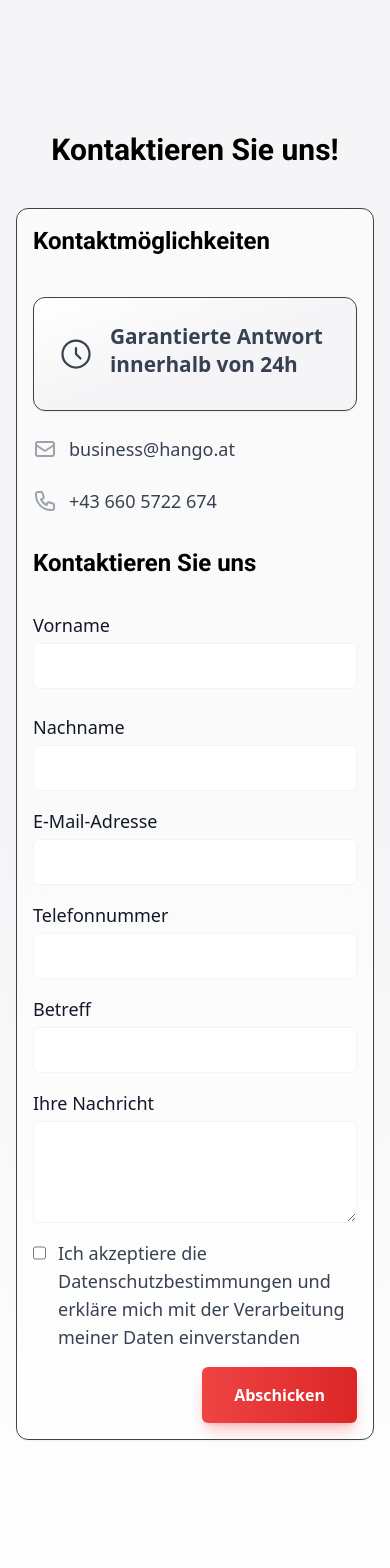
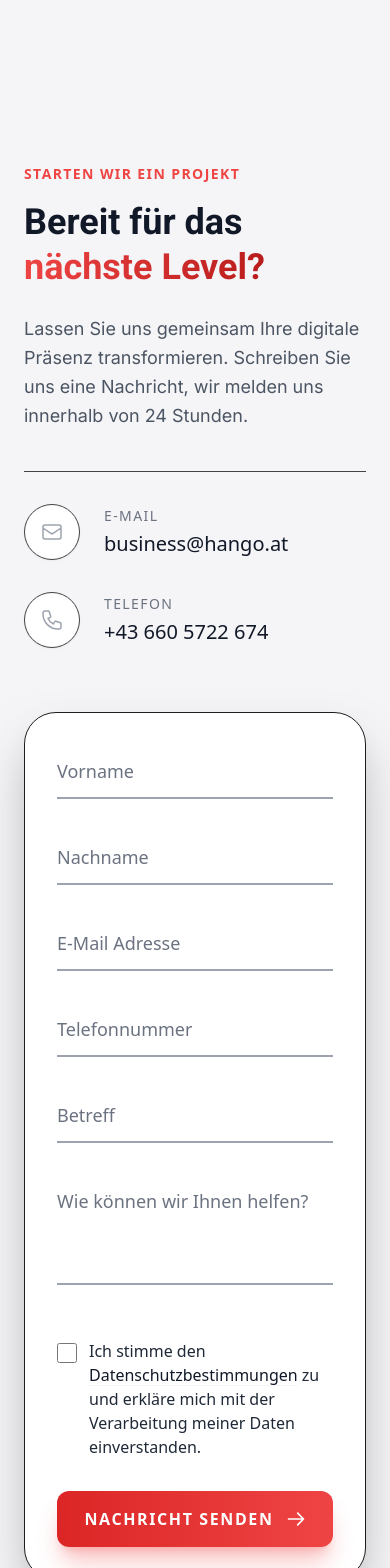
Before and after one commit to simeonjovicic/hango, a React (Vite) app in the folder Hango/: page / in a window 390 px wide. Shown: the part 9440-11008 px from the top of the page. Built offline with nearby package versions, Linux system fonts and the light colour scheme.

Commit message:
3D tilt for the cards / update contact forms

```diff
--- a/Hango/src/components/ContactUs.jsx
+++ b/Hango/src/components/ContactUs.jsx
@@ -2,7 +2,6 @@ import React, { useState, useRef, useEffect } from "react";
 import emailjs from "emailjs-com";
 import { gsap } from "gsap";
 import { Link } from "react-router-dom";
-
 
 const ContactUs = () => {
   const [formData, setFormData] = useState({
@@ -18,355 +17,164 @@ const ContactUs = () => {
   const [errors, setErrors] = useState({});
   const [isSending, setIsSending] = useState(false);
   const [isSent, setIsSent] = useState(false);
-
-  // Reference to the submit button for GSAP animation
   const buttonRef = useRef(null);
 
   useEffect(() => {
     if (isSent) {
-      // Play a quick scale animation on the button
       gsap.fromTo(
         buttonRef.current,
         { scale: 1 },
-        {
-          scale: 1.2,
-          duration: 0.2,
-          yoyo: true,
-          repeat: 1,
-        }
+        { scale: 1.05, duration: 0.3, yoyo: true, repeat: 1, ease: "power2.out" }
       );
-
-      // Revert "Gesendet!" status after 2 seconds
-      const timer = setTimeout(() => {
-        setIsSent(false);
-      }, 2000);
-
+      const timer = setTimeout(() => setIsSent(false), 3000);
       return () => clearTimeout(timer);
     }
   }, [isSent]);
 
-  // Validation function
   const validateForm = () => {
     let newErrors = {};
-
-    if (!formData.vorname.trim())
-      newErrors.vorname = "Vorname ist erforderlich";
-    if (!formData.nachname.trim())
-      newErrors.nachname = "Nachname ist erforderlich";
-    if (!formData.email.match(/^[^\s@]+@[^\s@]+\.[^\s@]+$/))
-      newErrors.email = "Ungültige E-Mail-Adresse";
-    if (!formData.telefonnummer.match(/^\+?[0-9\s-]{7,15}$/))
-      newErrors.telefonnummer = "Ungültige Telefonnummer";
-    if (!formData.betreff.trim())
-      newErrors.betreff = "Betreff ist erforderlich";
-    if (!formData.nachricht.trim())
-      newErrors.nachricht = "Nachricht darf nicht leer sein";
-    if (!formData.terms)
-      newErrors.terms = "Bitte akzeptieren Sie die Bedingungen";
-
+    if (!formData.vorname.trim()) newErrors.vorname = "Pflichtfeld";
+    if (!formData.nachname.trim()) newErrors.nachname = "Pflichtfeld";
+    if (!formData.email.match(/^[^\s@]+@[^\s@]+\.[^\s@]+$/)) newErrors.email = "Ungültige E-Mail";
+    if (!formData.telefonnummer.match(/^\+?[0-9\s-]{7,15}$/)) newErrors.telefonnummer = "Ungültige Nummer";
+    if (!formData.betreff.trim()) newErrors.betreff = "Pflichtfeld";
+    if (!formData.nachricht.trim()) newErrors.nachricht = "Pflichtfeld";
+    if (!formData.terms) newErrors.terms = "Bitte akzeptieren";
     setErrors(newErrors);
     return Object.keys(newErrors).length === 0;
   };
 
-  // Handle input change
   const handleChange = (e) => {
     const { name, value, type, checked } = e.target;
-    setFormData({
-      ...formData,
-      [name]: type === "checkbox" ? checked : value,
-    });
+    setFormData({ ...formData, [name]: type === "checkbox" ? checked : value });
+    if (errors[name]) setErrors({ ...errors, [name]: null });
   };
 
-  // Handle form submission
   const handleSubmit = (e) => {
     e.preventDefault();
-
     if (!validateForm()) return;
-
     setIsSending(true);
 
-    // Match the keys in your code to the placeholders in your EmailJS template
     const templateParams = {
-      to_name: "Flowbite Support",
+      to_name: "Hango Support",
       from_name: `${formData.vorname} ${formData.nachname}`,
-      message: `
-Betreff: ${formData.betreff}
-Nachricht: ${formData.nachricht}
-
-Telefonnummer: ${formData.telefonnummer}
-E-Mail: ${formData.email}
-      `,
+      message: `Betreff: ${formData.betreff}\nNachricht: ${formData.nachricht}\n\nTelefonnummer: ${formData.telefonnummer}\nE-Mail: ${formData.email}`,
     };
 
-    console.log("Sending email with:", templateParams);
-
     emailjs
-      .send(
-        "service_mn1xjte", // Replace with your EmailJS Service ID
-        "template_n65hvxf", // Replace with your EmailJS Template ID
-        templateParams, // Pass the object with matching placeholder keys
-        "cRQL4WjpEK6oZIUHO" // Replace with your EmailJS Public Key (User ID)
-      )
+      .send("service_mn1xjte", "template_n65hvxf", templateParams, "cRQL4WjpEK6oZIUHO")
       .then(
-        (response) => {
-          alert("Nachricht erfolgreich gesendet!");
-          setFormData({
-            vorname: "",
-            nachname: "",
-            email: "",
-            telefonnummer: "",
-            betreff: "",
-            nachricht: "",
-            terms: false,
-          });
+        () => {
+          setFormData({ vorname: "", nachname: "", email: "", telefonnummer: "", betreff: "", nachricht: "", terms: false });
           setErrors({});
           setIsSending(false);
           setIsSent(true);
         },
-        (error) => {
-          alert(
-            "Fehler beim Senden der Nachricht. Bitte versuchen Sie es erneut."
-          );
+        () => {
+          alert("Fehler beim Senden. Bitte versuchen Sie es erneut.");
           setIsSending(false);
         }
       );
   };
 
   return (
-    <div className="pt-16 md:pt-40 relative min-h-[182vh] lg:md:min-h-[147vh] w-full bg-gradient-to-t from-[#ffffff] via-[#f5f5f7] to-[#f5f5f7] text-black">
-      <h1 className="text-center text-3xl md:text-5xl font-roboto font-extrabold mb-10">
-        Kontaktieren Sie uns!
-      </h1>
+    <div className="relative w-full bg-[#f5f5f7] text-gray-900 overflow-hidden py-24 md:py-32">
+      <div className="max-w-7xl mx-auto px-6 lg:px-8 relative z-10">
+        <div className="grid grid-cols-1 lg:grid-cols-2 gap-16 lg:gap-24">
 
-      <div className="max-w-8xl mx-4 md:mx-40 grid grid-cols-1 md:grid-cols-2 gap-8 md:gap-14 p-4 md:p-16 bg-white/50 rounded-xl shadow-sm border border-gray-200 backdrop-blur-md">
-        <div className="space-y-10">
-          <h2 className="text-2xl md:text-3xl font-bold font-roboto">
-            Kontaktmöglichkeiten
+          {/* Left Column: Typography & Info */}
+          <div className="flex flex-col justify-center space-y-10">
+            <div>
+              <p className="text-red-500 font-bold tracking-widest uppercase text-sm mb-4">Starten wir ein Projekt</p>
+              <h2 className="text-4xl md:text-6xl font-extrabold font-roboto leading-tight mb-6 text-gray-900">
+                Bereit für das <br/> <span className="text-transparent bg-clip-text bg-gradient-to-r from-red-500 to-red-700">nächste Level?</span>
               </h2>
-          <div className="space-y-6 text-gray-700 text-lg">
-            <div className="group relative overflow-hidden bg-gradient-to-br from-blue-50/50 to-indigo-50/50 p-6 rounded-xl border border-blue-200 hover:border-blue-300 transition-all duration-300 shadow-sm hover:shadow-md">
-              {/* Simplified background animation */}
-              <div className="absolute inset-0 opacity-20">
-                <div className="absolute -top-1 -left-4 w-24 h-24 bg-blue-300 rounded-full blur-2xl opacity-20 animate-pulse-slow" />
+              <p className="text-gray-600 text-lg md:text-xl font-inter max-w-md leading-relaxed">
+                Lassen Sie uns gemeinsam Ihre digitale Präsenz transformieren. Schreiben Sie uns eine Nachricht, wir melden uns innerhalb von 24 Stunden.
+              </p>
             </div>
 
-              <div className="relative flex items-center space-x-4">
-                {/* Icon container */}
-                <div className="flex-shrink-0">
-                  <svg
-                    xmlns="http://www.w3.org/2000/svg"
-                    className="h-9 w-9 text-blue-400 transition-transform duration-300"
-                    fill="none"
-                    viewBox="0 0 24 24"
-                    stroke="currentColor"
-                    strokeWidth="1.5"
-                  >
-                    <path
-                      strokeLinecap="round"
-                      strokeLinejoin="round"
-                      d="M12 8v4l3 3m6-3a9 9 0 11-18 0 9 9 0 0118 0z"
-                    />
-                  </svg>
+            <div className="space-y-8 pt-8 border-t border-gray-200">
+              <a href="mailto:business@hango.at" className="group flex items-center space-x-6">
+                <div className="w-14 h-14 rounded-full border border-gray-200 bg-white flex items-center justify-center group-hover:border-red-300 transition-colors duration-500 shadow-sm">
+                  <svg className="w-6 h-6 text-gray-400 group-hover:text-red-500 transition-colors duration-500" fill="none" viewBox="0 0 24 24" stroke="currentColor"><path strokeLinecap="round" strokeLinejoin="round" strokeWidth={1.5} d="M3 8l7.89 5.26a2 2 0 002.22 0L21 8M5 19h14a2 2 0 002-2V7a2 2 0 00-2-2H5a2 2 0 00-2 2v10a2 2 0 002 2z" /></svg>
                 </div>
-
-                {/* Simplified content */}
-                <div className="flex-1">
-                  <h3 className="text-[1.3rem] font-semibold text-blue-900 mb-2">
-                    Garantierte Antwort innerhalb von 24h
-                  </h3>
-                  <p className="text-blue-300"></p>
+                <div>
+                  <p className="text-sm text-gray-500 uppercase tracking-widest mb-1">E-Mail</p>
+                  <p className="text-xl font-medium text-gray-900 group-hover:text-red-500 transition-colors duration-500">business@hango.at</p>
                 </div>
-              </div>
-
-              {/* Subtle hover effect */}
-              <div className="absolute inset-0 pointer-events-none overflow-hidden">
-                <div className="absolute -inset-12 opacity-0 group-hover:opacity-20 transition-opacity duration-300">
-                  <div className="absolute inset-0 bg-gradient-to-r from-transparent via-blue-400/30 to-transparent transform -skew-x-12 w-1/3 shine-animation" />
-                </div>
-              </div>
-            </div>
-
-            {/* Email */}
-            <a
-              href="mailto:business@hango.at"
-              className="flex items-center hover:text-blue-400 transition-colors group hover:text-white"
-            >
-              <svg
-                xmlns="http://www.w3.org/2000/svg"
-                className="h-6 w-6 mr-3 text-gray-400 group-hover:text-blue-400"
-                fill="none"
-                viewBox="0 0 24 24"
-                stroke="currentColor"
-              >
-                <path
-                  strokeLinecap="round"
-                  strokeLinejoin="round"
-                  strokeWidth={2}
-                  d="M3 8l7.89 5.26a2 2 0 002.22 0L21 8M5 19h14a2 2 0 002-2V7a2 2 0 00-2-2H5a2 2 0 00-2 2v10a2 2 0 002 2z"
-                />
-              </svg>
-              <span>business@hango.at</span>
               </a>
 
-            {/* Phone */}
-            <a
-              href="tel:+436605722674"
-              className="flex items-center hover:text-blue-400 transition-colors group"
-            >
-              <svg
-                xmlns="http://www.w3.org/2000/svg"
-                className="h-6 w-6 mr-3 text-gray-400 group-hover:text-blue-400"
-                fill="none"
-                viewBox="0 0 24 24"
-                stroke="currentColor"
-              >
-                <path
-                  strokeLinecap="round"
-                  strokeLinejoin="round"
-                  strokeWidth={2}
-                  d="M3 5a2 2 0 012-2h3.28a1 1 0 01.948.684l1.498 4.493a1 1 0 01-.502 1.21l-2.257 1.13a11.042 11.042 0 005.516 5.516l1.13-2.257a1 1 0 011.21-.502l4.493 1.498a1 1 0 01.684.949V19a2 2 0 01-2 2h-1C9.716 21 3 14.284 3 6V5z"
-                />
-              </svg>
-              <span>+43 660 5722 674</span>
+              <a href="tel:+436605722674" className="group flex items-center space-x-6">
+                <div className="w-14 h-14 rounded-full border border-gray-200 bg-white flex items-center justify-center group-hover:border-red-300 transition-colors duration-500 shadow-sm">
+                  <svg className="w-6 h-6 text-gray-400 group-hover:text-red-500 transition-colors duration-500" fill="none" viewBox="0 0 24 24" stroke="currentColor"><path strokeLinecap="round" strokeLinejoin="round" strokeWidth={1.5} d="M3 5a2 2 0 012-2h3.28a1 1 0 01.948.684l1.498 4.493a1 1 0 01-.502 1.21l-2.257 1.13a11.042 11.042 0 005.516 5.516l1.13-2.257a1 1 0 011.21-.502l4.493 1.498a1 1 0 01.684.949V19a2 2 0 01-2 2h-1C9.716 21 3 14.284 3 6V5z" /></svg>
+                </div>
+                <div>
+                  <p className="text-sm text-gray-500 uppercase tracking-widest mb-1">Telefon</p>
+                  <p className="text-xl font-medium text-gray-900 group-hover:text-red-500 transition-colors duration-500">+43 660 5722 674</p>
+                </div>
               </a>
             </div>
           </div>
 
-        <div className="space-y-8">
-          <h2 className="text-2xl md:text-3xl font-bold font-roboto">
-            Kontaktieren Sie uns
-          </h2>
-
-          <form className="space-y-4" onSubmit={handleSubmit}>
-            <div className="grid grid-cols-1 md:grid-cols-2 gap-6">
-              <div>
-                <label className="block mb-1 text-lg font-medium text-gray-900">
-                  Vorname
-                </label>
-                <input
-                  type="text"
-                  name="vorname"
-                  value={formData.vorname}
-                  onChange={handleChange}
-                  className="block w-full rounded-md bg-white border border-gray-300 p-2 text-lg focus:ring-2 focus:ring-blue-500 focus:outline-none text-black"
-                />
-                {errors.vorname && (
-                  <p className="text-red-500">{errors.vorname}</p>
-                )}
+          {/* Right Column: The Form */}
+          <div className="bg-white border border-gray-100 rounded-[2rem] p-8 md:p-12 shadow-2xl shadow-gray-200/50 relative">
+            <form onSubmit={handleSubmit} className="space-y-8 relative z-10">
+              <div className="grid grid-cols-1 md:grid-cols-2 gap-8">
+                <div className="relative">
+                  <input type="text" name="vorname" value={formData.vorname} onChange={handleChange} placeholder="Vorname" className="w-full bg-transparent border-b-2 border-gray-400 py-3 text-gray-900 text-lg font-medium placeholder-gray-500 focus:outline-none focus:border-red-500 transition-colors duration-300" />
+                  {errors.vorname && <p className="absolute -bottom-5 left-0 text-xs text-red-500">{errors.vorname}</p>}
                 </div>
-
-              <div>
-                <label className="block mb-1 text-lg font-medium text-gray-900">
-                  Nachname
-                </label>
-                <input
-                  type="text"
-                  name="nachname"
-                  value={formData.nachname}
-                  onChange={handleChange}
-                  className="block w-full rounded-md bg-white border border-gray-300 p-2 text-lg focus:ring-2 focus:ring-blue-500 focus:outline-none text-black"
-                />
-                {errors.nachname && (
-                  <p className="text-red-500">{errors.nachname}</p>
-                )}
+                <div className="relative">
+                  <input type="text" name="nachname" value={formData.nachname} onChange={handleChange} placeholder="Nachname" className="w-full bg-transparent border-b-2 border-gray-400 py-3 text-gray-900 text-lg font-medium placeholder-gray-500 focus:outline-none focus:border-red-500 transition-colors duration-300" />
+                  {errors.nachname && <p className="absolute -bottom-5 left-0 text-xs text-red-500">{errors.nachname}</p>}
                 </div>
               </div>
 
-            <div>
-              <label className="block mb-1 text-lg font-medium text-gray-900">
-                E-Mail-Adresse
-              </label>
-              <input
-                type="email"
-                name="email"
-                value={formData.email}
-                onChange={handleChange}
-                className="block w-full rounded-md bg-white border border-gray-300 p-2 text-lg focus:ring-2 focus:ring-blue-500 focus:outline-none text-black"
-              />
-              {errors.email && <p className="text-red-500">{errors.email}</p>}
+              <div className="relative">
+                <input type="email" name="email" value={formData.email} onChange={handleChange} placeholder="E-Mail Adresse" className="w-full bg-transparent border-b-2 border-gray-400 py-3 text-gray-900 text-lg font-medium placeholder-gray-500 focus:outline-none focus:border-red-500 transition-colors duration-300" />
+                {errors.email && <p className="absolute -bottom-5 left-0 text-xs text-red-500">{errors.email}</p>}
               </div>
 
-            <div>
-              <label className="block mb-1 text-lg font-medium text-gray-900">
-                Telefonnummer
-              </label>
-              <input
-                type="text"
-                name="telefonnummer"
-                value={formData.telefonnummer}
-                onChange={handleChange}
-                className="block w-full rounded-md bg-white border border-gray-300 p-2 text-lg focus:ring-2 focus:ring-blue-500 focus:outline-none text-black"
-              />
-              {errors.telefonnummer && (
-                <p className="text-red-500">{errors.telefonnummer}</p>
-              )}
+              <div className="relative">
+                <input type="text" name="telefonnummer" value={formData.telefonnummer} onChange={handleChange} placeholder="Telefonnummer" className="w-full bg-transparent border-b-2 border-gray-400 py-3 text-gray-900 text-lg font-medium placeholder-gray-500 focus:outline-none focus:border-red-500 transition-colors duration-300" />
+                {errors.telefonnummer && <p className="absolute -bottom-5 left-0 text-xs text-red-500">{errors.telefonnummer}</p>}
               </div>
 
-            <div>
-              <label className="block mb-1 text-lg font-medium text-gray-900">
-                Betreff
-              </label>
-              <input
-                type="text"
-                name="betreff"
-                value={formData.betreff}
-                onChange={handleChange}
-                className="block w-full rounded-md bg-white border border-gray-300 p-2 text-lg focus:ring-2 focus:ring-blue-500 focus:outline-none text-black"
-              />
-              {errors.betreff && (
-                <p className="text-red-500">{errors.betreff}</p>
-              )}
+              <div className="relative">
+                <input type="text" name="betreff" value={formData.betreff} onChange={handleChange} placeholder="Betreff" className="w-full bg-transparent border-b-2 border-gray-400 py-3 text-gray-900 text-lg font-medium placeholder-gray-500 focus:outline-none focus:border-red-500 transition-colors duration-300" />
+                {errors.betreff && <p className="absolute -bottom-5 left-0 text-xs text-red-500">{errors.betreff}</p>}
               </div>
 
-            <div>
-              <label className="block mb-1 text-lg font-medium text-gray-900">
-                Ihre Nachricht
-              </label>
-              <textarea
-                rows={3}
-                name="nachricht"
-                value={formData.nachricht}
-                onChange={handleChange}
-                className="block w-full rounded-md bg-white border border-gray-300 text-lg focus:ring-2 focus:ring-blue-500 focus:outline-none p-2 text-black"
-              />
-              {errors.nachricht && (
-                <p className="text-red-500">{errors.nachricht}</p>
-              )}
+              <div className="relative">
+                <textarea rows={3} name="nachricht" value={formData.nachricht} onChange={handleChange} placeholder="Wie können wir Ihnen helfen?" className="w-full bg-transparent border-b-2 border-gray-400 py-3 text-gray-900 text-lg font-medium placeholder-gray-500 focus:outline-none focus:border-red-500 transition-colors duration-300 resize-none" />
+                {errors.nachricht && <p className="absolute -bottom-5 left-0 text-xs text-red-500">{errors.nachricht}</p>}
               </div>
 
-            <div className="flex items-start">
-              <input
-                id="accept"
-                type="checkbox"
-                name="terms"
-                checked={formData.terms}
-                onChange={handleChange}
-                className="h-5 w-5 mt-1 mr-3 border-gray-300 rounded"
-              />
-              <label className="text-lg text-gray-700" htmlFor="accept">
-                Ich akzeptiere die{" "}
-                <Link
-                  to="/privacy-policy"
-                  className="text-blue-400 hover:underline"
-                >
-                  Datenschutzbestimmungen
-                </Link>{" "}
-                und erkläre mich mit der Verarbeitung meiner Daten einverstanden
+              <div className="relative flex items-start pt-4">
+                <div className="flex items-center h-5 mt-1">
+                  <input id="terms" type="checkbox" name="terms" checked={formData.terms} onChange={handleChange} className="w-5 h-5 bg-transparent border-gray-300 rounded text-red-500 focus:ring-red-500 focus:ring-offset-white cursor-pointer" />
+                </div>
+                <div className="ml-3 text-sm">
+                  <label htmlFor="terms" className="text-gray-800 font-medium cursor-pointer text-base">
+                    Ich stimme den <Link to="/privacy-policy" className="text-gray-900 hover:text-red-500 transition-colors underline decoration-gray-300 underline-offset-4">Datenschutzbestimmungen</Link> zu und erkläre mich mit der Verarbeitung meiner Daten einverstanden.
                   </label>
                 </div>
-            {errors.terms && <p className="text-red-500">{errors.terms}</p>}
+                {errors.terms && <p className="absolute -bottom-5 left-8 text-xs text-red-500">{errors.terms}</p>}
+              </div>
 
-            <div className="flex justify-end">
-              <button
-                ref={buttonRef}
-                type="submit"
-                disabled={isSending}
-                className="bg-gradient-to-r from-red-500 to-red-600 hover:from-red-500 hover:to-red-700 transition-all duration-300 shadow-lg shadow-red-500/30 hover:shadow-red-500/50 text-white font-semibold rounded-md px-8 py-4"
-              >
-                {isSent ? "Gesendet!" : isSending ? "Sende..." : "Abschicken"}
+              <button ref={buttonRef} type="submit" disabled={isSending} className="w-full mt-6 bg-gradient-to-r from-red-600 to-red-500 hover:from-red-500 hover:to-red-400 text-white transition-all duration-300 font-extrabold tracking-widest uppercase py-4 rounded-xl flex justify-center items-center group shadow-xl shadow-red-500/30 hover:shadow-red-500/50 transform hover:-translate-y-1">
+                <span className="mr-3">{isSent ? "Erfolgreich Gesendet" : isSending ? "Wird gesendet..." : "Nachricht Senden"}</span>
+                {!isSent && !isSending && (
+                  <svg className="w-5 h-5 group-hover:translate-x-1 transition-transform duration-300" fill="none" viewBox="0 0 24 24" stroke="currentColor"><path strokeLinecap="round" strokeLinejoin="round" strokeWidth={2} d="M14 5l7 7m0 0l-7 7m7-7H3" /></svg>
+                )}
+                {isSent && (
+                  <svg className="w-5 h-5" fill="none" viewBox="0 0 24 24" stroke="currentColor"><path strokeLinecap="round" strokeLinejoin="round" strokeWidth={2} d="M5 13l4 4L19 7" /></svg>
+                )}
               </button>
+            </form>
           </div>
-          </form>
+
         </div>
       </div>
     </div>
```
Also changed, not shown: Hango/src/components/ServicesDetail.jsx (+72 -29 lines). Lines whose indentation alone changed are shown as unchanged.
